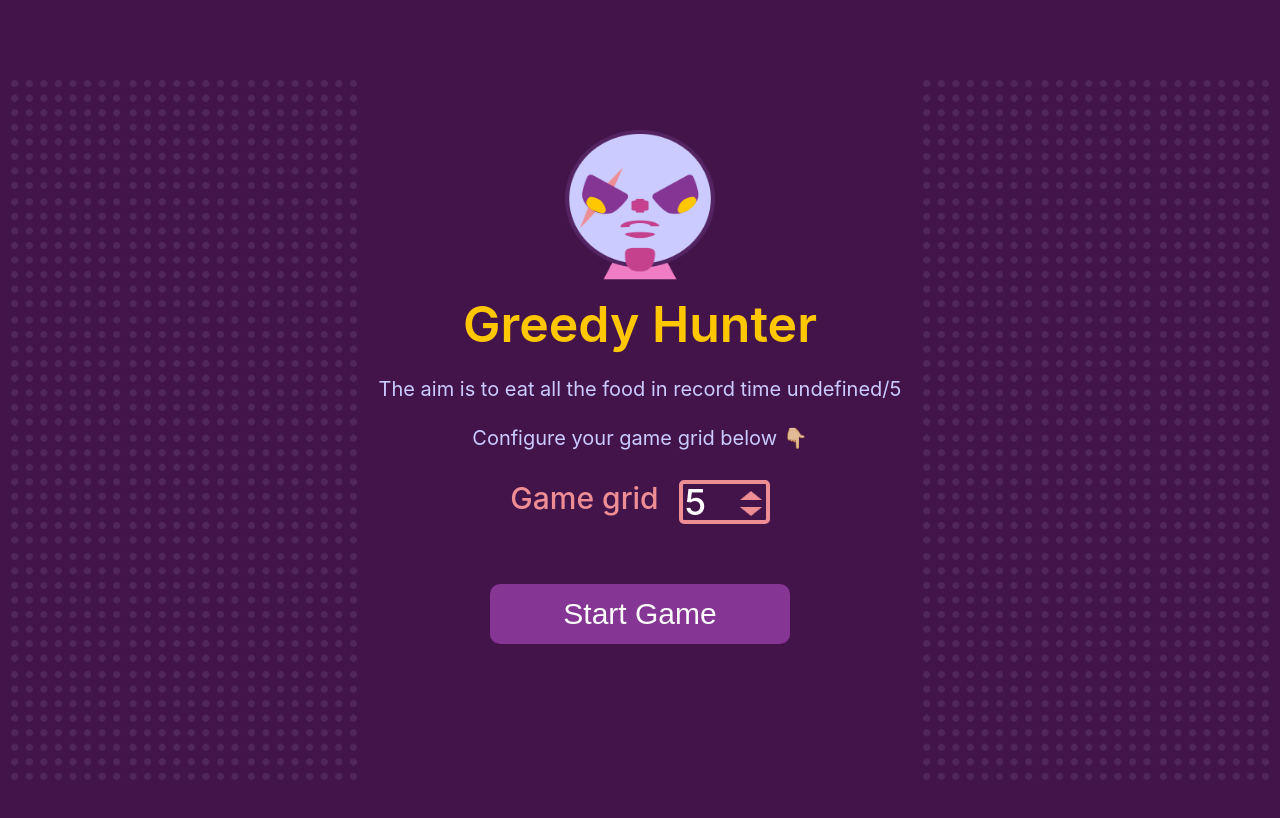
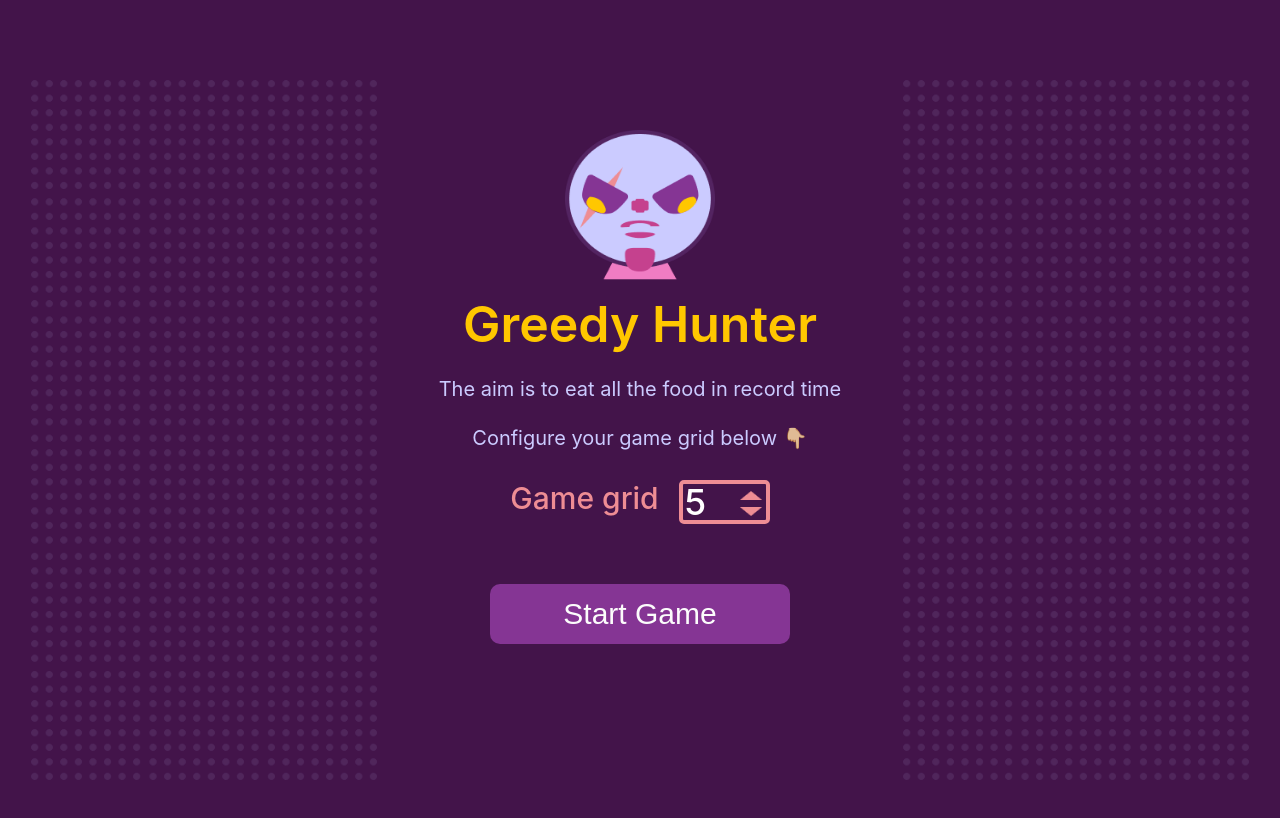
Before and after one commit to HENRYKC24/greedy-hunter-game, a React (Create React App) app: page / in a window 1280 px wide. Shown: the top 818 px of the page. Built offline with nearby package versions, Linux system fonts and the light colour scheme.

Commit message:
Fix the bug of 'undefined' in home page

```diff
--- a/src/Pages/GamePlay/GamePlay.js
+++ b/src/Pages/GamePlay/GamePlay.js
@@ -42,7 +42,6 @@ const GamePlay = ({ state, setInputValue }) => {
     grid,
     gridTimes,
   } = Styles;
-  // console.log(moves, eatenFood);
   const Play = (
     <div
       style={{
--- a/src/Pages/GameStart/GameStart.js
+++ b/src/Pages/GameStart/GameStart.js
@@ -59,7 +59,7 @@ const GameStart = ({ state }) => {
         <div className={title}>{state.title}</div>
 
         <div className={text1}>
-          {state.text1} {state.food + "/" + state.grid}
+          {state.text1}
         </div>
         <div className={text2}>
           {state.text2}
```
Also changed, not shown: 1 other file (tests, documents, lock files or other folders).
